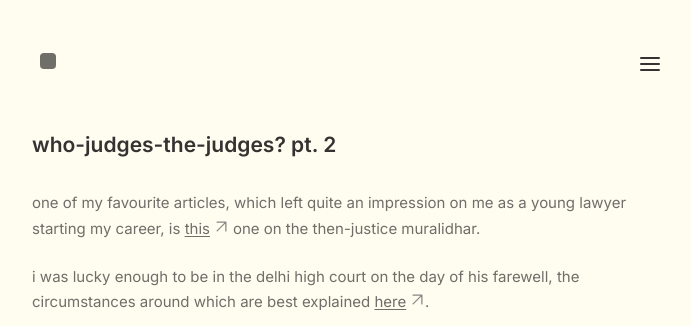
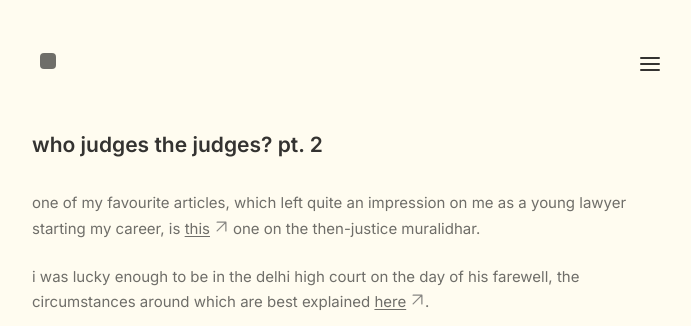
Before and after one commit to chhotavakeel/updatedsite, a Jekyll site: the page built from _notes/Public/who-judges-part-2.md, in a window 1280 px wide. Shown: the top 326 px of the page, without its empty margins (293-984 px from the left). Built offline with Jekyll 4.4.1, drawn with Linux system fonts in a browser that asks for light colours.

```diff
--- a/_notes/Public/who-judges-part-2.md
+++ b/_notes/Public/who-judges-part-2.md
@@ -1,6 +1,6 @@
 ---
 feed: show
-title: who-judges-the-judges? pt. 2
+title: who judges the judges? pt. 2
 date: 21-11-2023
 date modified: 23-10-2025
 tags: advice, constitution, judges
```
